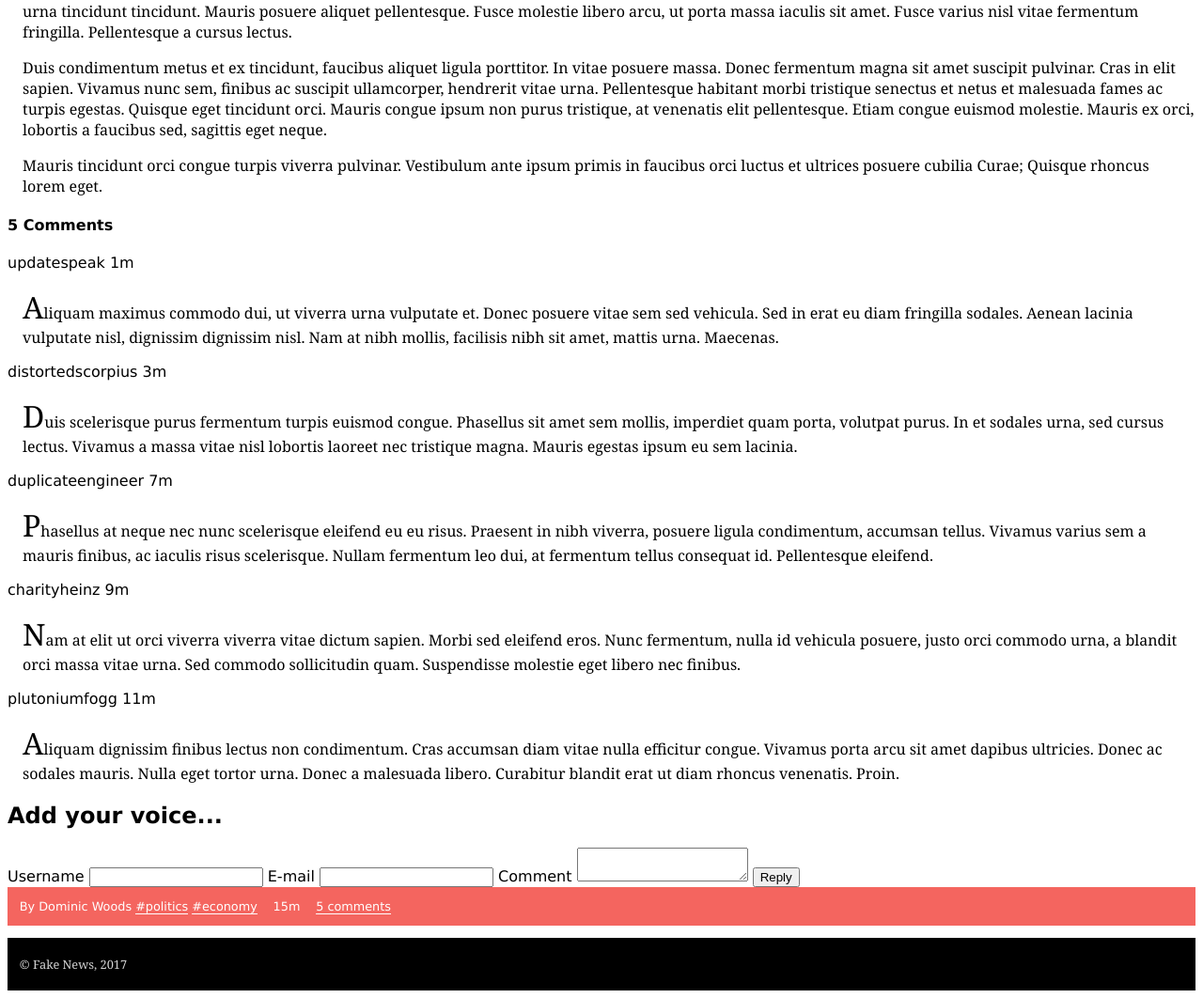
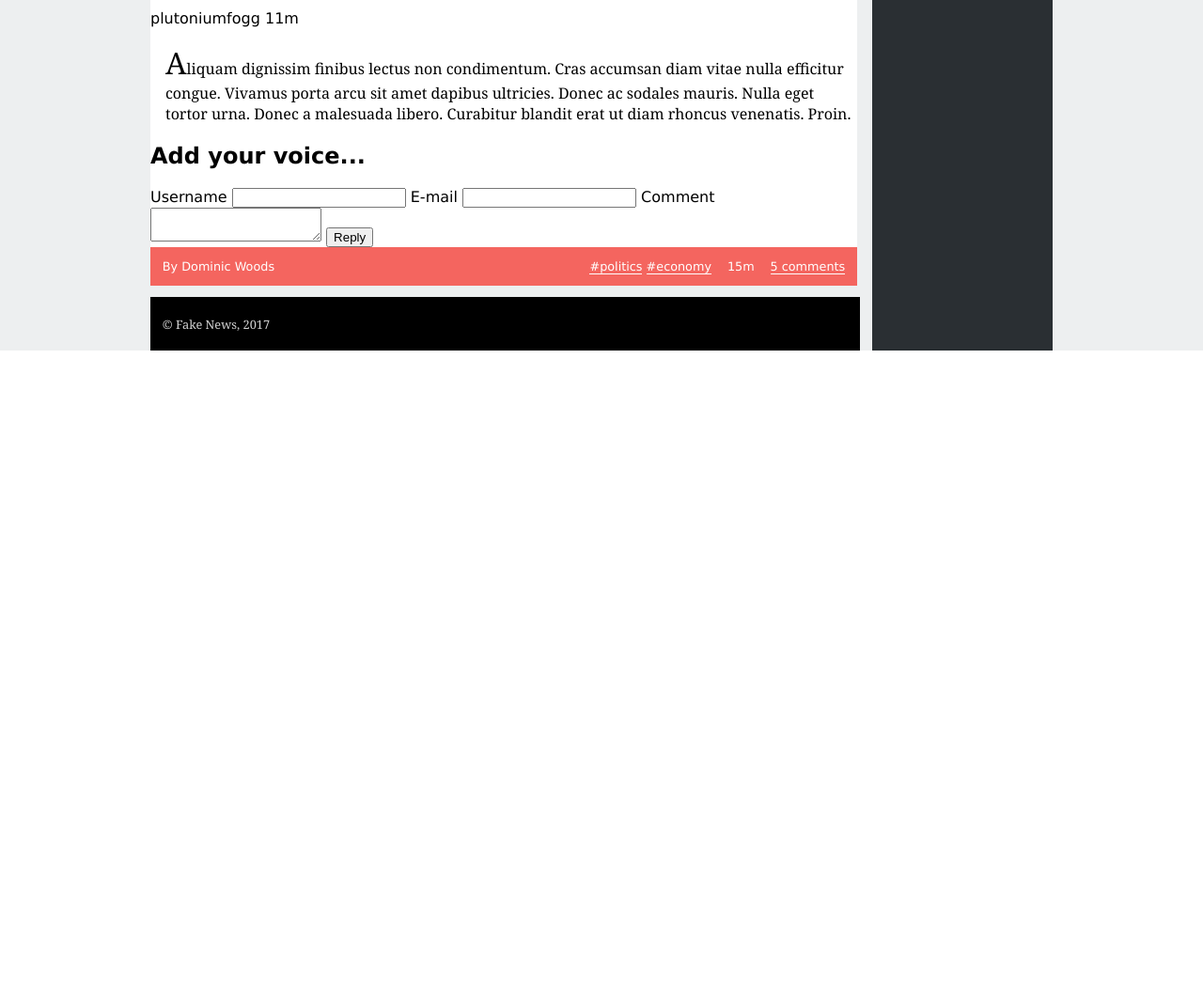
Before and after one commit to pedrojfs17/FEUP-LTW, a PHP site: page /item.html in a window 1280 px wide. Shown: the part 1557-2619 px from the top of the page at 94% size. After the commit the page ends 1930 px from the top, so only its background shows below. Run offline with PHP 8.4, Linux system fonts and the light colour scheme.

Commit message:
Finished 1.2

```diff
--- /dev/null
+++ b/TP02/Online Newspaper/layout.css
@@ -0,0 +1,58 @@
+body {
+    background-color: #EDEFF0;
+    width: 60em;
+    margin: 0 auto;
+    display: grid;
+
+    grid-template-columns: 80% 20%;
+    grid-template-rows: auto;
+
+    grid-template-areas: "header header"
+                        "menu related"
+                        "news related"
+                        "footer related";
+}
+
+body > header {
+    grid-area: header;
+    position: relative;
+}
+
+#signup {
+    position: absolute;
+    right: 2em;
+    bottom: 1.2em;
+}
+
+#menu ul {
+    grid-area: menu;
+    display: flex;
+}
+
+#menu ul li {
+    flex-grow: 1;
+}
+
+#related {
+    grid-area: related;
+}
+
+#news {
+    grid-area: news;
+    margin-right: 1em;
+}
+
+#news footer {
+    position: relative;
+    text-align: right;
+}
+
+#news .author {
+    position: absolute;
+    left: 1em;
+}
+
+body > footer {
+    grid-area: footer;
+    margin-right: 1em;
+}
--- a/TP02/Online Newspaper/style.css
+++ b/TP02/Online Newspaper/style.css
@@ -55,6 +55,7 @@ nav ul {
 }
 
 nav ul li {
+    background-color: white;
     padding: 1em;
     text-align: center;
     border-top: 5px solid;
@@ -99,6 +100,7 @@ footer a {
 
 #news article {
     position: relative;
+    background-color: white;
 }
 
 #news article header a {
@@ -111,7 +113,7 @@ footer a {
 }
 
 #news img {
-    width: 100vw;
+    width: 100%;
 }
 
 #news p {
```
